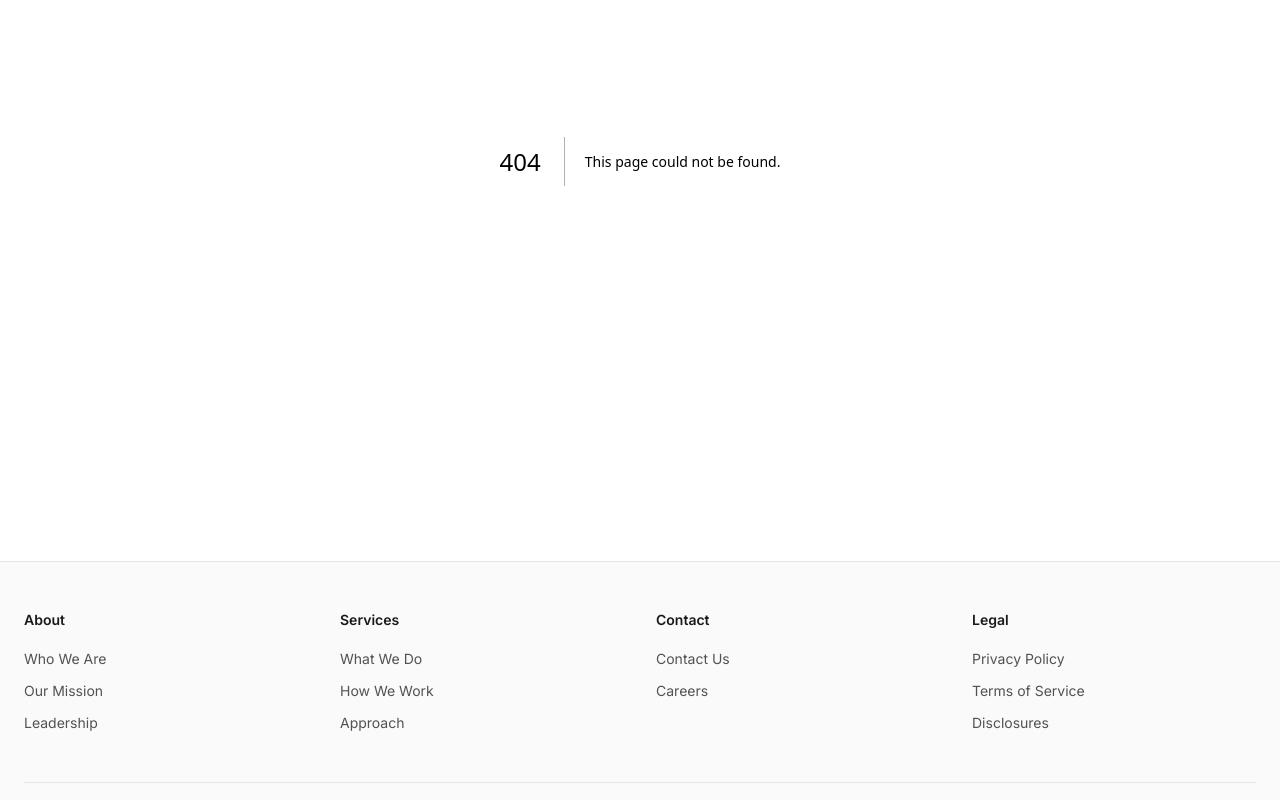
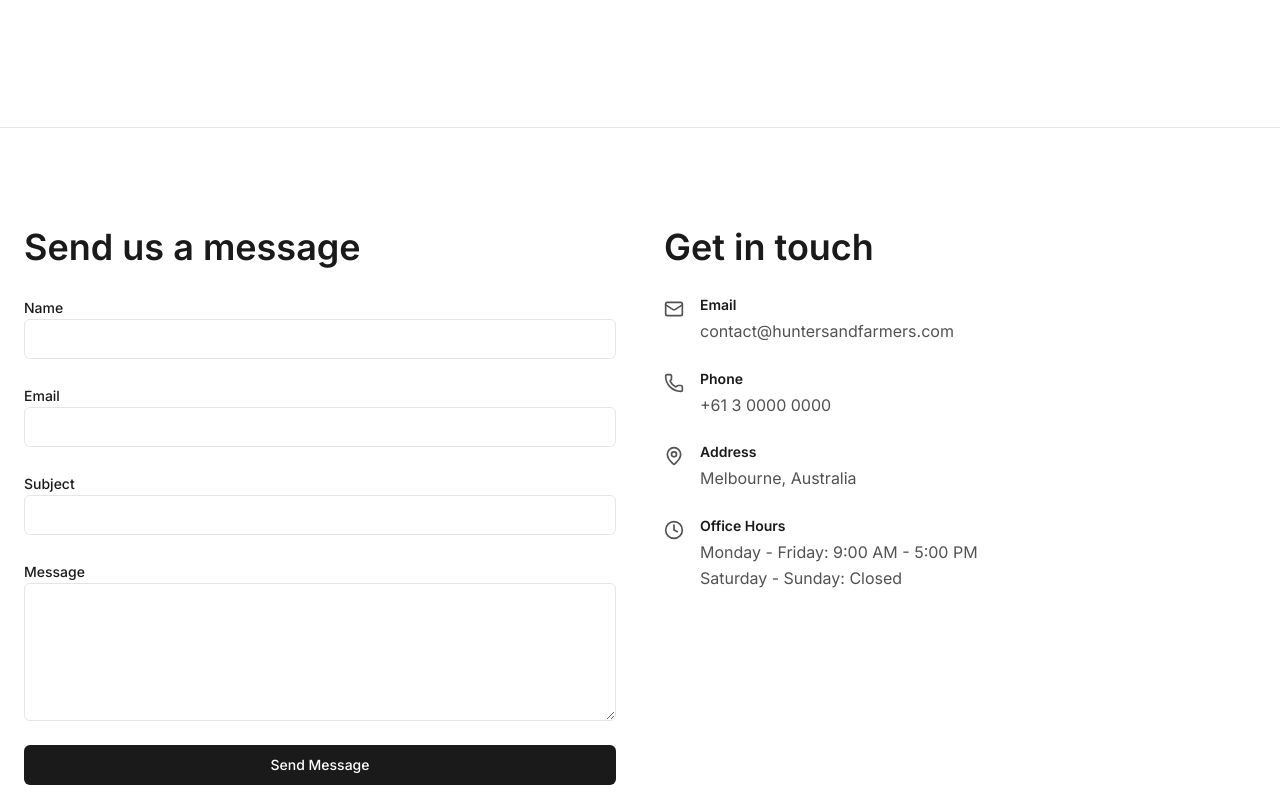
Before and after one commit to willwearing/huntersAndFarmers, a Next.js app: page /contact in a window 1280 px wide. Before the commit this address had no page. Shown: the part 300-1100 px from the top of the page. Built offline with nearby package versions, Linux system fonts and the light colour scheme.

Commit message:
Phase 6: Contact page complete - Contact form and info sections built

```diff
--- /dev/null
+++ b/app/api/contact/route.ts
@@ -0,0 +1,21 @@
+import { NextRequest, NextResponse } from 'next/server'
+import { contactFormSchema } from '@/lib/schemas/contact'
+
+export async function POST(request: NextRequest) {
+  try {
+    const body = await request.json()
+    const validatedData = contactFormSchema.parse(body)
+
+    console.log('Contact form submission:', validatedData)
+
+    return NextResponse.json(
+      { message: 'Message sent successfully' },
+      { status: 200 }
+    )
+  } catch (error) {
+    return NextResponse.json(
+      { message: 'Failed to send message' },
+      { status: 500 }
+    )
+  }
+}
--- /dev/null
+++ b/app/contact/page.tsx
@@ -0,0 +1,45 @@
+import type { Metadata } from 'next'
+import { ContactForm } from '@/components/forms/ContactForm'
+import { ContactInfo } from '@/components/sections/ContactInfo'
+
+export const metadata: Metadata = {
+  title: 'Contact Us | Hunters and Farmers',
+  description: 'Get in touch with our team to learn more.',
+}
+
+export default function ContactPage() {
+  return (
+    <div className="min-h-screen">
+      <section className="py-section-lg px-6">
+        <div className="mx-auto max-w-content">
+          <h1 className="text-h1 font-semibold text-neutral-900">
+            Contact Us
+          </h1>
+          <p className="mt-6 max-w-3xl text-body-lg text-neutral-600">
+            Have a question or want to learn more? Get in touch with our team.
+          </p>
+        </div>
+      </section>
+
+      <section className="py-section px-6 border-t border-neutral-200">
+        <div className="mx-auto max-w-container">
+          <div className="grid grid-cols-1 gap-12 lg:grid-cols-2">
+            <div>
+              <h2 className="text-h2 font-semibold mb-6 text-neutral-900">
+                Send us a message
+              </h2>
+              <ContactForm />
+            </div>
+
+            <div>
+              <h2 className="text-h2 font-semibold mb-6 text-neutral-900">
+                Get in touch
+              </h2>
+              <ContactInfo />
+            </div>
+          </div>
+        </div>
+      </section>
+    </div>
+  )
+}
--- /dev/null
+++ b/components/forms/ContactForm.tsx
@@ -0,0 +1,101 @@
+'use client'
+
+import { useForm } from 'react-hook-form'
+import { zodResolver } from '@hookform/resolvers/zod'
+import { contactFormSchema, type ContactFormData } from '@/lib/schemas/contact'
+import { Button } from '@/components/ui/button'
+import { Input } from '@/components/ui/input'
+import { Textarea } from '@/components/ui/textarea'
+import { Label } from '@/components/ui/label'
+
+export function ContactForm() {
+  const {
+    register,
+    handleSubmit,
+    formState: { errors, isSubmitting },
+    reset,
+  } = useForm<ContactFormData>({
+    resolver: zodResolver(contactFormSchema),
+  })
+
+  const onSubmit = async (data: ContactFormData) => {
+    try {
+      const response = await fetch('/api/contact', {
+        method: 'POST',
+        headers: { 'Content-Type': 'application/json' },
+        body: JSON.stringify(data),
+      })
+
+      if (!response.ok) {
+        throw new Error('Failed to send message')
+      }
+
+      alert('Message sent successfully!')
+      reset()
+    } catch (error) {
+      alert('Failed to send message. Please try again.')
+    }
+  }
+
+  return (
+    <form onSubmit={handleSubmit(onSubmit)} className="space-y-6">
+      <div>
+        <Label htmlFor="name">Name</Label>
+        <Input
+          id="name"
+          {...register('name')}
+          className={errors.name ? 'border-error' : ''}
+        />
+        {errors.name && (
+          <p className="mt-1 text-sm text-error">{errors.name.message}</p>
+        )}
+      </div>
+
+      <div>
+        <Label htmlFor="email">Email</Label>
+        <Input
+          id="email"
+          type="email"
+          {...register('email')}
+          className={errors.email ? 'border-error' : ''}
+        />
+        {errors.email && (
+          <p className="mt-1 text-sm text-error">{errors.email.message}</p>
+        )}
+      </div>
+
+      <div>
+        <Label htmlFor="subject">Subject</Label>
+        <Input
+          id="subject"
+          {...register('subject')}
+          className={errors.subject ? 'border-error' : ''}
+        />
+        {errors.subject && (
+          <p className="mt-1 text-sm text-error">{errors.subject.message}</p>
+        )}
+      </div>
+
+      <div>
+        <Label htmlFor="message">Message</Label>
+        <Textarea
+          id="message"
+          rows={6}
+          {...register('message')}
+          className={errors.message ? 'border-error' : ''}
+        />
+        {errors.message && (
+          <p className="mt-1 text-sm text-error">{errors.message.message}</p>
+        )}
+      </div>
+
+      <Button
+        type="submit"
+        disabled={isSubmitting}
+        className="w-full bg-neutral-900 text-white hover:bg-neutral-800"
+      >
+        {isSubmitting ? 'Sending...' : 'Send Message'}
+      </Button>
+    </form>
+  )
+}
--- /dev/null
+++ b/components/sections/ContactInfo.tsx
@@ -0,0 +1,54 @@
+import { Mail, Phone, MapPin, Clock } from 'lucide-react'
+
+export function ContactInfo() {
+  return (
+    <div className="space-y-6">
+      <div className="flex gap-4">
+        <Mail className="h-5 w-5 text-neutral-600 flex-shrink-0 mt-1" />
+        <div>
+          <h3 className="text-sm font-semibold text-neutral-900 mb-1">Email</h3>
+          <a
+            href="mailto:contact@huntersandfarmers.com"
+            className="text-body text-neutral-600 hover:text-neutral-900 transition-colors"
+          >
+            contact@huntersandfarmers.com
+          </a>
+        </div>
+      </div>
+
+      <div className="flex gap-4">
+        <Phone className="h-5 w-5 text-neutral-600 flex-shrink-0 mt-1" />
+        <div>
+          <h3 className="text-sm font-semibold text-neutral-900 mb-1">Phone</h3>
+          <a
+            href="tel:+61300000000"
+            className="text-body text-neutral-600 hover:text-neutral-900 transition-colors"
+          >
+            +61 3 0000 0000
+          </a>
+        </div>
+      </div>
+
+      <div className="flex gap-4">
+        <MapPin className="h-5 w-5 text-neutral-600 flex-shrink-0 mt-1" />
+        <div>
+          <h3 className="text-sm font-semibold text-neutral-900 mb-1">Address</h3>
+          <p className="text-body text-neutral-600">
+            Melbourne, Australia
+          </p>
+        </div>
+      </div>
+
+      <div className="flex gap-4">
+        <Clock className="h-5 w-5 text-neutral-600 flex-shrink-0 mt-1" />
+        <div>
+          <h3 className="text-sm font-semibold text-neutral-900 mb-1">Office Hours</h3>
+          <p className="text-body text-neutral-600">
+            Monday - Friday: 9:00 AM - 5:00 PM<br />
+            Saturday - Sunday: Closed
+          </p>
+        </div>
+      </div>
+    </div>
+  )
+}
--- /dev/null
+++ b/lib/schemas/contact.ts
@@ -0,0 +1,10 @@
+import { z } from 'zod'
+
+export const contactFormSchema = z.object({
+  name: z.string().min(2, 'Name must be at least 2 characters'),
+  email: z.string().email('Please enter a valid email address'),
+  subject: z.string().min(3, 'Subject must be at least 3 characters'),
+  message: z.string().min(10, 'Message must be at least 10 characters'),
+})
+
+export type ContactFormData = z.infer<typeof contactFormSchema>
```
